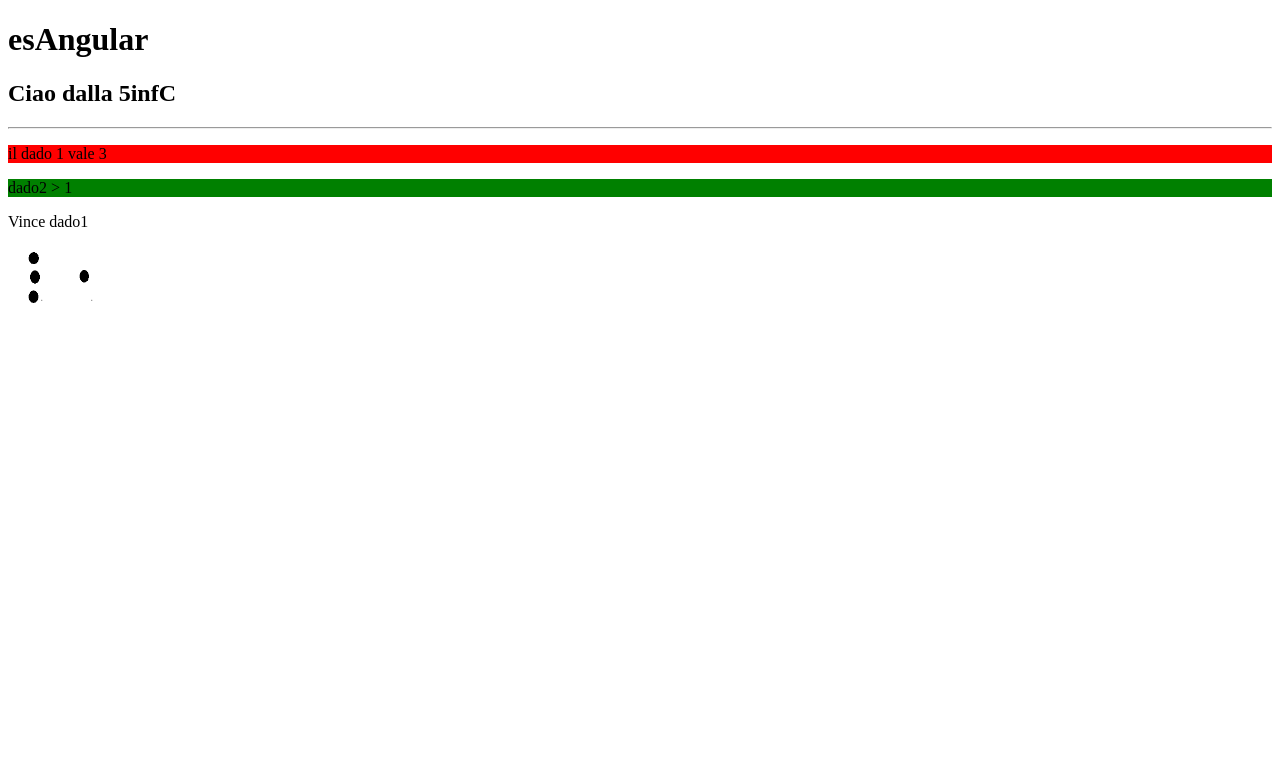
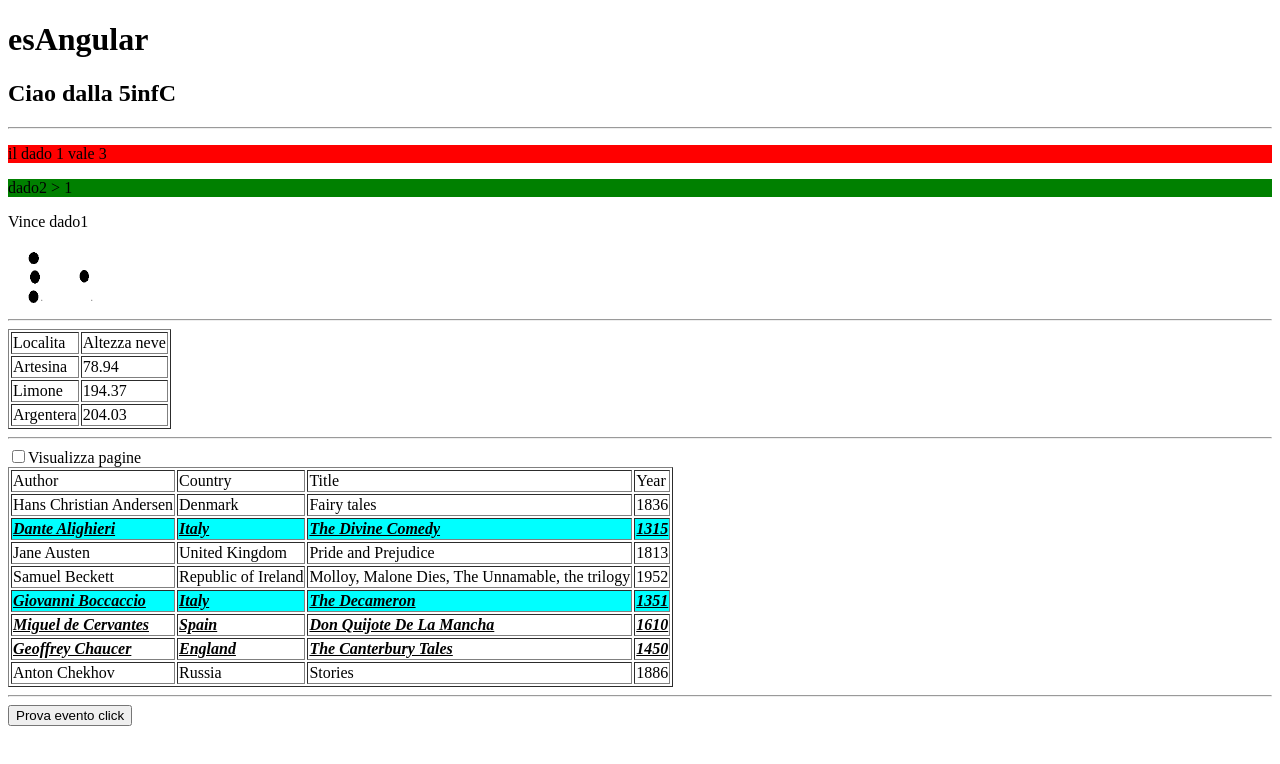
Before and after one commit to germanopagliero/esAngular, an Angular app: page / in a window 1280 px wide. Shown: the top 764 px of the page. Built offline with nearby package versions, Linux system fonts and the light colour scheme.

Commit message:
Lezione3

```diff
--- a/src/app/app.component.html
+++ b/src/app/app.component.html
@@ -2,3 +2,9 @@
 <h2>{{saluto}}</h2>
 <hr>
 <app-dadi></app-dadi>
+<hr>
+<app-neve></app-neve>
+<hr>
+<app-books></app-books>
+<hr>
+<app-eventi></app-eventi>
--- /dev/null
+++ b/src/app/books/books.component.css
@@ -0,0 +1,5 @@
+.min1800{
+    font-style: italic;
+    font-weight: bold;
+    text-decoration: underline;
+}
--- /dev/null
+++ b/src/app/books/books.component.html
@@ -0,0 +1,20 @@
+<input type="checkbox" name="chkVisPag" (change)="visPag=!visPag">Visualizza pagine
+<table border="1">
+    <thead>
+        <td>Author</td>
+        <td>Country</td>
+        <td [ngStyle]="{'display': visPag ? '' : 'none'}">Pages</td>
+        <td>Title</td>
+        <td>Year</td>
+    </thead>
+    <tr *ngFor="let libro of libri"
+        [ngStyle] = "{'backgroundColor': libro.country == 'Italy' ? 'cyan' : 'white'}"
+        [ngClass] = "{'min1800' : libro.year<1800}"
+    >
+        <td>{{ libro.author }}</td>
+        <td>{{ libro.country }}</td>
+        <td *ngIf="visPag">{{ libro.pages }}</td>
+        <td>{{ libro.title }}</td>
+        <td>{{ libro.year }}</td>
+    </tr>
+</table>
--- /dev/null
+++ b/src/app/books/books.component.ts
@@ -0,0 +1,16 @@
+import { Component } from '@angular/core';
+//importo il file json con i libri
+import { books } from 'src/assets/dati/books'
+
+@Component({
+  selector: 'app-books',
+  templateUrl: './books.component.html',
+  styleUrls: ['./books.component.css']
+})
+export class BooksComponent {
+  libri:any = books; //creo array di libri
+  visPag:boolean = false; //serve per visualizzare/nascondere una colonna
+  constructor(){
+    this.visPag = false;
+  }
+}
--- /dev/null
+++ b/src/app/eventi/eventi.component.html
@@ -0,0 +1,3 @@
+<form>
+    <button (click)="btnClick()">Prova evento click</button>
+</form>
--- /dev/null
+++ b/src/app/eventi/eventi.component.ts
@@ -0,0 +1,16 @@
+import { Component } from '@angular/core';
+
+@Component({
+  selector: 'app-eventi',
+  templateUrl: './eventi.component.html',
+  styleUrls: ['./eventi.component.css']
+})
+export class EventiComponent {
+
+
+
+btnClick(){
+  window.alert('Salve Mondo')
+}
+
+}
--- /dev/null
+++ b/src/app/neve/neve.component.html
@@ -0,0 +1,10 @@
+<table border="1">
+    <thead>
+        <td>Localita</td>
+        <td>Altezza neve</td>
+    </thead>
+    <tr *ngFor="let dato of dati">
+        <td>{{ dato.nome}}</td>
+        <td>{{ dato.altezza}}</td>
+    </tr>
+</table>
--- /dev/null
+++ b/src/app/neve/neve.component.ts
@@ -0,0 +1,20 @@
+import { Component } from '@angular/core';
+
+@Component({
+  selector: 'app-neve',
+  templateUrl: './neve.component.html',
+  styleUrls: ['./neve.component.css']
+})
+export class NeveComponent {
+  dati=[
+    {nome: 'Artesina', altezza:'101'},
+    {nome: 'Limone', altezza:'77'},
+    {nome: 'Argentera', altezza:'125'}
+  ];
+  constructor(){
+    for(let i=0;i<this.dati.length;i++)
+    {
+      this.dati[i].altezza=(Math.floor(Math.random()*210*100)/100).toString();
+    }
+  }
+}
```
Also changed, not shown: src/app/app.module.ts (+7 -1 lines), src/app/eventi/eventi.component.css (added), src/app/neve/neve.component.css (added).
